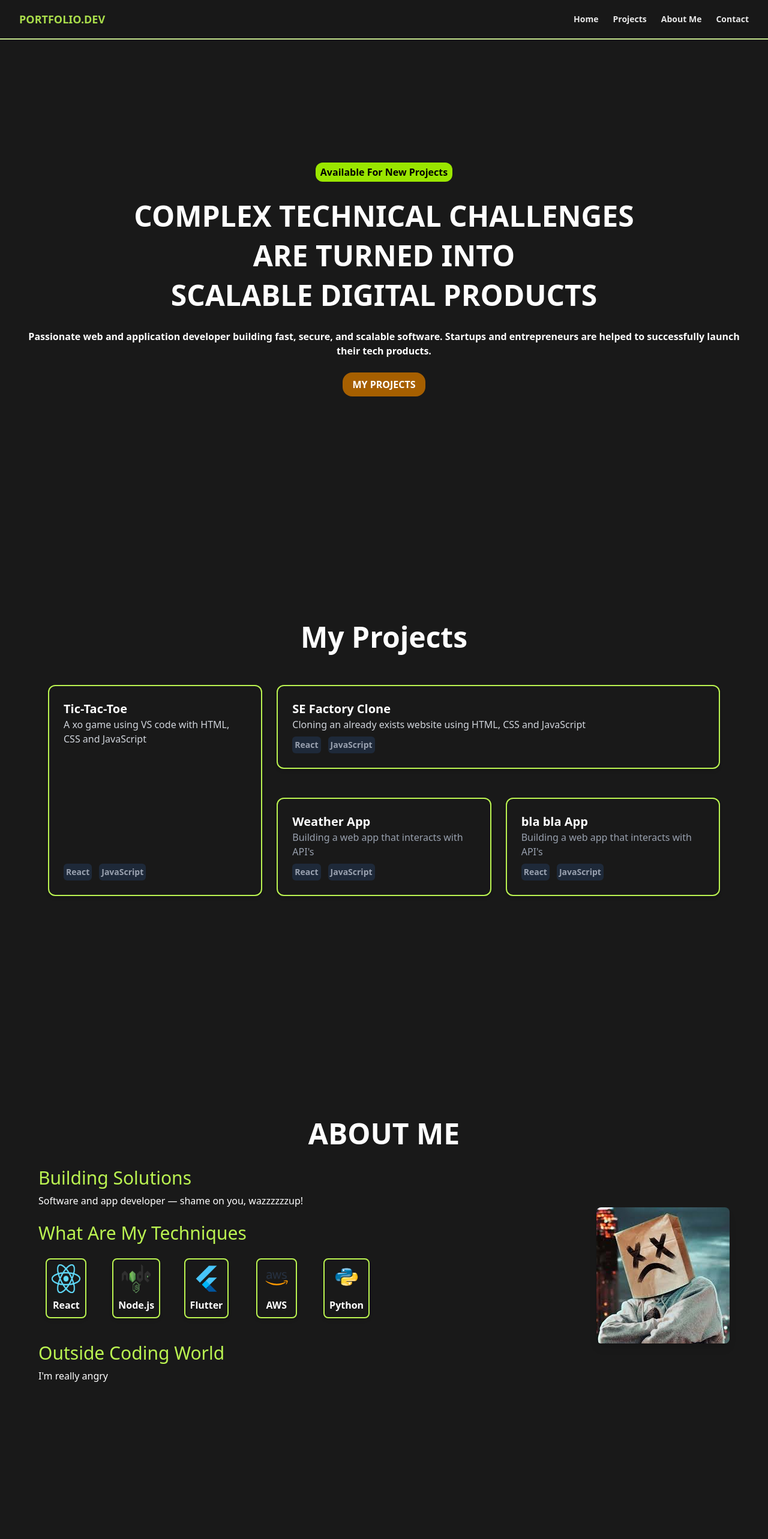
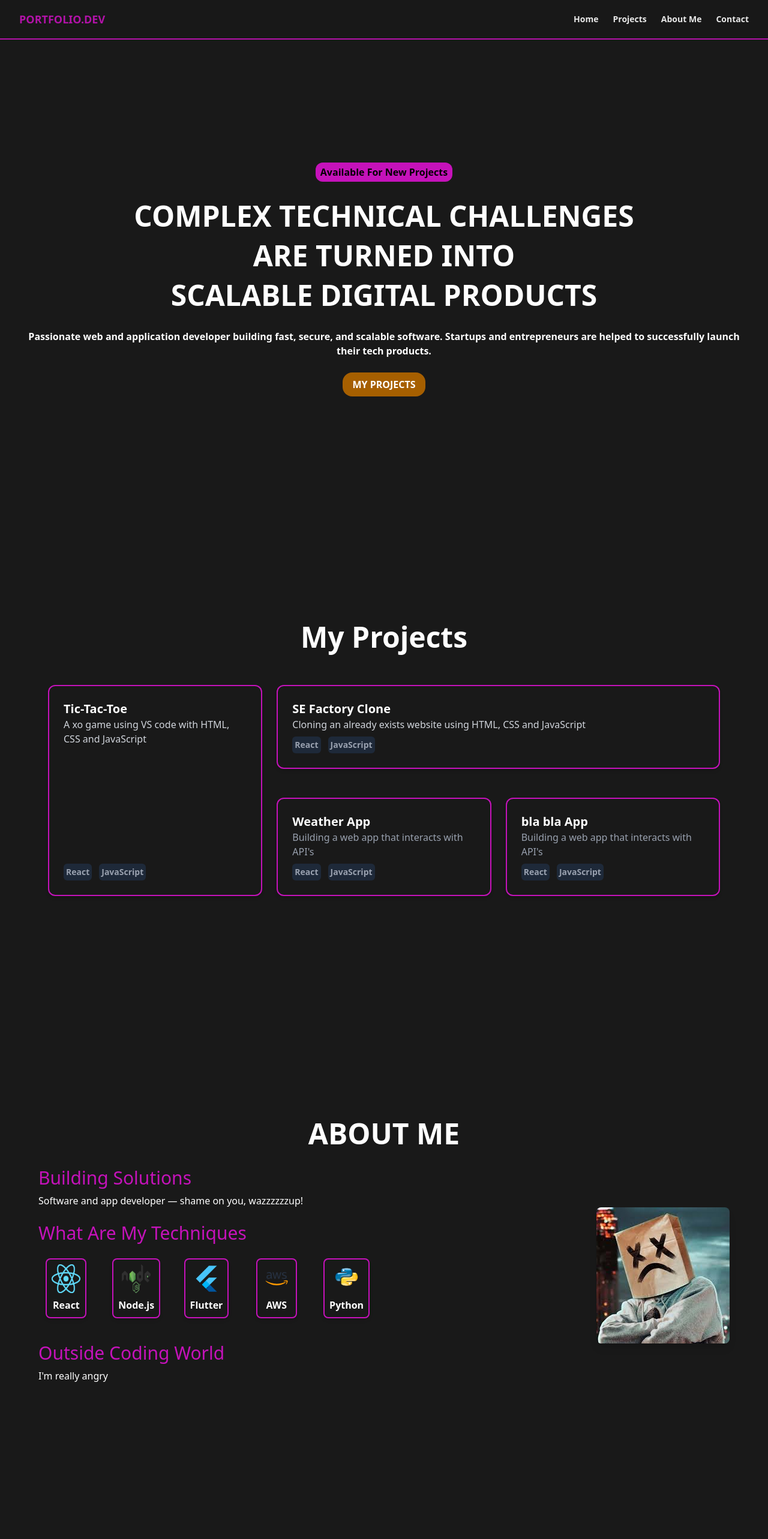
Before and after one commit to karim-el-zohbi/portfolio-card, a React (Vite) app: page / in a window 1280 px wide. Shown: the top 2566 px of the page at 60% size. Built offline with nearby package versions, Linux system fonts and the light colour scheme.

Commit message:
Adding Variable For Neon Color

```diff
--- a/src/assets/button/Scrollbtn.jsx
+++ b/src/assets/button/Scrollbtn.jsx
@@ -20,7 +20,7 @@ export default function ScrollToTop() {
       onClick={goTop}
       className={`
         fixed bottom-6 right-6 z-50
-        bg-lime-400 text-black font-bold p-3 rounded-full shadow-xl
+        bg-neon text-black font-bold p-3 rounded-full shadow-xl
         transition-all duration-300 ease-in-out
 
         ${
--- a/src/component/Navbar.jsx
+++ b/src/component/Navbar.jsx
@@ -26,7 +26,7 @@ export default function Navbar() {
 
   return (
     <nav
-      className={`opacity-90 bg-color sticky top-0 z-50 text-white border-b-2 border-lime-200 w-full max-w-[100vw] overflow-x-hidden
+      className={`opacity-90 bg-color sticky top-0 z-50 text-white border-b-2 brd-neon w-full max-w-[100vw] overflow-x-hidden
     transition-transform duration-300
     ${scrollup ? "-translate-y-full" : "translate-y-0"}
   `}
@@ -38,7 +38,7 @@ export default function Navbar() {
             to="home"
             smooth={true}
             duration={650}
-            className="font-bold text-lime-300 hover:text-lime-400 text-lg"
+            className="font-bold txt-neon txt-neon-hover text-lg"
           >
             PORTFOLIO.DEV
           </Link>
@@ -51,7 +51,7 @@ export default function Navbar() {
             to="home"
             smooth={true}
             duration={650}
-            className="hover:text-lime-400"
+            className="txt-neon-hover"
           >
             Home
           </Link>
@@ -61,7 +61,7 @@ export default function Navbar() {
             to="projects"
             smooth={true}
             duration={650}
-            className="hover:text-lime-400"
+            className="txt-neon-hover"
           >
             Projects
           </Link>
@@ -71,7 +71,7 @@ export default function Navbar() {
             to="aboutme"
             smooth={true}
             duration={650}
-            className="hover:text-lime-400"
+            className="txt-neon-hover"
           >
             About Me
           </Link>
@@ -81,7 +81,7 @@ export default function Navbar() {
             to="contact"
             smooth={true}
             duration={650}
-            className="hover:text-lime-400"
+            className="txt-neon-hover"
           >
             Contact
           </Link>
@@ -92,7 +92,7 @@ export default function Navbar() {
         <div className="md:hidden">
           <button
             onClick={() => setIsOpen(!isOpen)}
-            className="text-lime-300 hover:text-lime-400 focus:outline-none"
+            className="txt-neon txt-neon-hover focus:outline-none"
           >
             {isOpen ? "✖" : "☰"}
             {/* Toggle button: hamburger (☰) or close (✖) */}
@@ -102,13 +102,13 @@ export default function Navbar() {
 
       {/* Mobile Menu */}
       {isOpen && (
-        <div className="md:hidden bg-black px-4 pb-4 space-y-2 text-center font-bold">
+        <div className="md:hidden bg-color px-4 pb-4 space-y-2 text-center font-bold">
           <Link
             to="home"
             smooth={true}
             duration={650}
             offset={-100}
-            className="block hover:text-lime-400"
+            className="block txt-neon-hover"
             onClick={() => setIsOpen(false)}
           >
             Home
@@ -120,7 +120,7 @@ export default function Navbar() {
             smooth={true}
             duration={650}
             offset={-100}
-            className="block hover:text-lime-400"
+            className="block txt-neon-hover"
             onClick={() => setIsOpen(false)}
           >
             Projects
@@ -132,7 +132,7 @@ export default function Navbar() {
             smooth={true}
             duration={650}
             offset={-100}
-            className="block hover:text-lime-400"
+            className="block txt-neon-hover"
             onClick={() => setIsOpen(false)}
           >
             About Me
@@ -144,7 +144,7 @@ export default function Navbar() {
             smooth={true}
             duration={650}
             offset={-100}
-            className="block hover:text-lime-400"
+            className="block txt-neon-hover"
             onClick={() => setIsOpen(false)}
           >
             Contact
--- a/src/component/ScrollProgress.jsx
+++ b/src/component/ScrollProgress.jsx
@@ -40,7 +40,7 @@ export default function ScrollProgress() {
       <div className="h-1 w-full bg-black/0">
         <div
           aria-hidden
-          className="h-1 bg-lime-400/90 shadow-[0_0_8px_rgba(132,204,22,0.9)] transition-all duration-150 ease-out"
+          className="h-1 bg-neon shadow-[0_0_8px_rgba(132,204,22,0.9)] transition-all duration-150 ease-out"
           style={{ width: `${progress}%` }}
         />
       </div>
--- a/src/index.css
+++ b/src/index.css
@@ -2,3 +2,25 @@
 .bg-color {
   background-color: rgb(25, 25, 25);
 }
+.bg-neon {
+  background-color: rgb(255, 16, 240, 0.75);
+}
+.bg-neon-hover:hover {
+  background-color: rgb(255, 16, 240, 1);
+}
+.txt-neon {
+  color: rgb(255, 16, 240, 0.75);
+}
+.txt-neon-hover:hover {
+  color: rgb(255, 16, 240, 1);
+}
+.brd-neon {
+  border-color: rgb(255, 16, 240, 0.75);
+}
+.shdw-neon:hover {
+  box-shadow: 0 1px 3px 0 rgba(255, 16, 240, 0.1),
+    0 1px 2px 0 rgba(255, 16, 240, 0.06);
+}
+.ring-neon-focus:focus {
+  --tw-ring-color: rgb(255, 16, 240, 0.75);
+}
--- a/src/pages/Aboutme.jsx
+++ b/src/pages/Aboutme.jsx
@@ -71,7 +71,7 @@ export default function AboutMe() {
           <div className="flex flex-col gap-6 md:w-1/2">
             {/* About description */}
             <div className="flex flex-col gap-2">
-              <h2 className="text-2xl sm:text-3xl text-lime-300">
+              <h2 className="text-2xl sm:text-3xl txt-neon">
                 Building Solutions
               </h2>
               <p className="text-white">
@@ -81,14 +81,14 @@ export default function AboutMe() {
 
             {/* Technique section */}
             <div className="flex flex-col gap-2">
-              <h2 className="text-2xl sm:text-3xl text-lime-300">
+              <h2 className="text-2xl sm:text-3xl txt-neon">
                 What Are My Techniques
               </h2>
               <div className="grid grid-cols-2 sm:grid-cols-5 gap-4 sm:gap-6 mt-4 justify-items-center w-full">
                 {technique.map((t, i) => (
                   <div
                     key={i}
-                    className="flex flex-col items-center p-2 bg-color border-2 border-lime-300 rounded-lg shadow-md transform transition-transform duration-300 hover:scale-110"
+                    className="flex flex-col items-center p-2 bg-color border-2 brd-neon rounded-lg shadow-md transform transition-transform duration-300 hover:scale-110"
                   >
                     <div>{t.comp}</div>
                     <p className="text-white mt-2 font-semibold text-center">
@@ -101,7 +101,7 @@ export default function AboutMe() {
 
             {/* Outside coding */}
             <div className="flex flex-col gap-2 mt-4">
-              <h2 className="text-2xl sm:text-3xl text-lime-300">
+              <h2 className="text-2xl sm:text-3xl txt-neon">
                 Outside Coding World
               </h2>
               <p className="text-white">I'm really angry</p>
--- a/src/pages/Footer.jsx
+++ b/src/pages/Footer.jsx
@@ -7,7 +7,7 @@ export default function Footer() {
     // Main footer container
     <div
       ref={ref}
-      className={`flex flex-col w-full max-w-[100vw] overflow-x-hidden border-t-2 border-lime-300 bg-color transition-all duration-700 ease-out transform ${
+      className={`flex flex-col w-full max-w-[100vw] overflow-x-hidden border-t-2 brd-neon bg-color transition-all duration-700 ease-out transform ${
         visible ? "opacity-100 translate-y-0" : "opacity-0 translate-y-1"
       }`}
     >
--- a/src/pages/Home.jsx
+++ b/src/pages/Home.jsx
@@ -15,7 +15,7 @@ export default function Home() {
         }`}
       >
         {/* Availability badge */}
-        <span className="rounded-xl bg-lime-400 hover:bg-lime-200 text-black font-bold p-1 pr-2 pl-2 text-center">
+        <span className="rounded-xl bg-neon bg-neon-hover text-black font-bold p-1 pr-2 pl-2 text-center">
           Available For New Projects
         </span>
 
--- a/src/pages/Projects.jsx
+++ b/src/pages/Projects.jsx
@@ -45,7 +45,7 @@ export default function Projects() {
             {/* LEFT MAIN — projects[0] */}
             <Link
               to="/tictactoe"
-              className="bg-color p-6 border-2 border-lime-300 rounded-xl shadow-md hover:shadow-lime-300 hover:scale-105 transition-transform flex flex-col justify-between sm:row-span-3"
+              className="bg-color p-6 border-2 brd-neon rounded-xl shadow-md shdw-neon hover:scale-105 transition-transform flex flex-col justify-between sm:row-span-3"
             >
               <div>
                 <h2 className="text-xl text-white font-bold">
@@ -67,7 +67,7 @@ export default function Projects() {
             {/* RIGHT MAIN — projects[1] */}
             <Link
               to="/sefactory"
-              className="bg-color border-2 rounded-xl border-lime-300 p-6 shadow-md hover:shadow-lime-300 hover:scale-105 transition-transform flex flex-col justify-between sm:col-span-2"
+              className="bg-color border-2 rounded-xl brd-neon p-6 shadow-md shdw-neon hover:scale-105 transition-transform flex flex-col justify-between sm:col-span-2"
             >
               <div>
                 <h2 className="text-xl text-white font-bold">
@@ -93,7 +93,7 @@ export default function Projects() {
             {projects.slice(2).map((proj, i) => (
               <div
                 key={i}
-                className="p-6 bg-color border-2 rounded-xl border-lime-300 shadow-md hover:shadow-lime-300 hover:scale-105 transition-transform flex flex-col justify-between"
+                className="p-6 bg-color border-2 rounded-xl brd-neon shadow-md shdw-neon hover:scale-105 transition-transform flex flex-col justify-between"
               >
                 <div>
                   <h2 className="text-xl text-white font-bold">{proj.title}</h2>
```
Also changed, not shown: src/pages/Contactme.jsx (+5 -5 lines).
